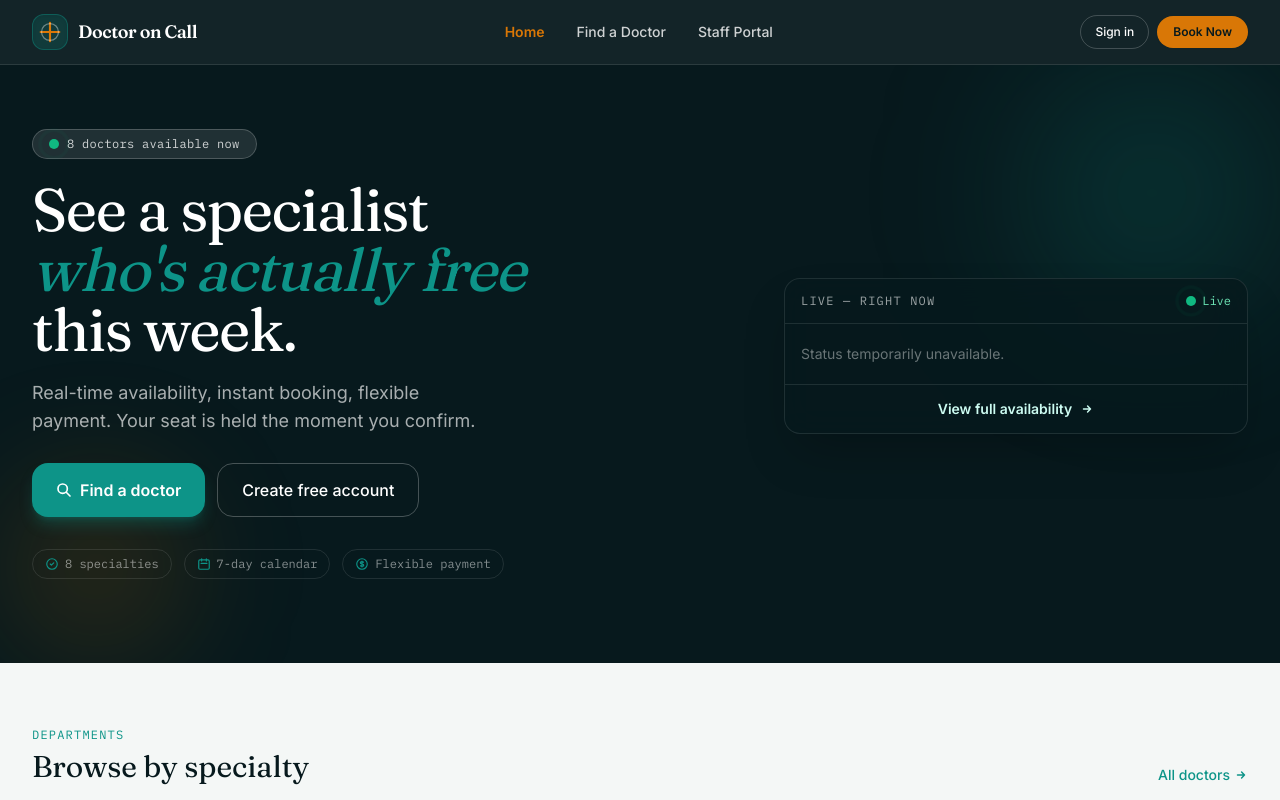
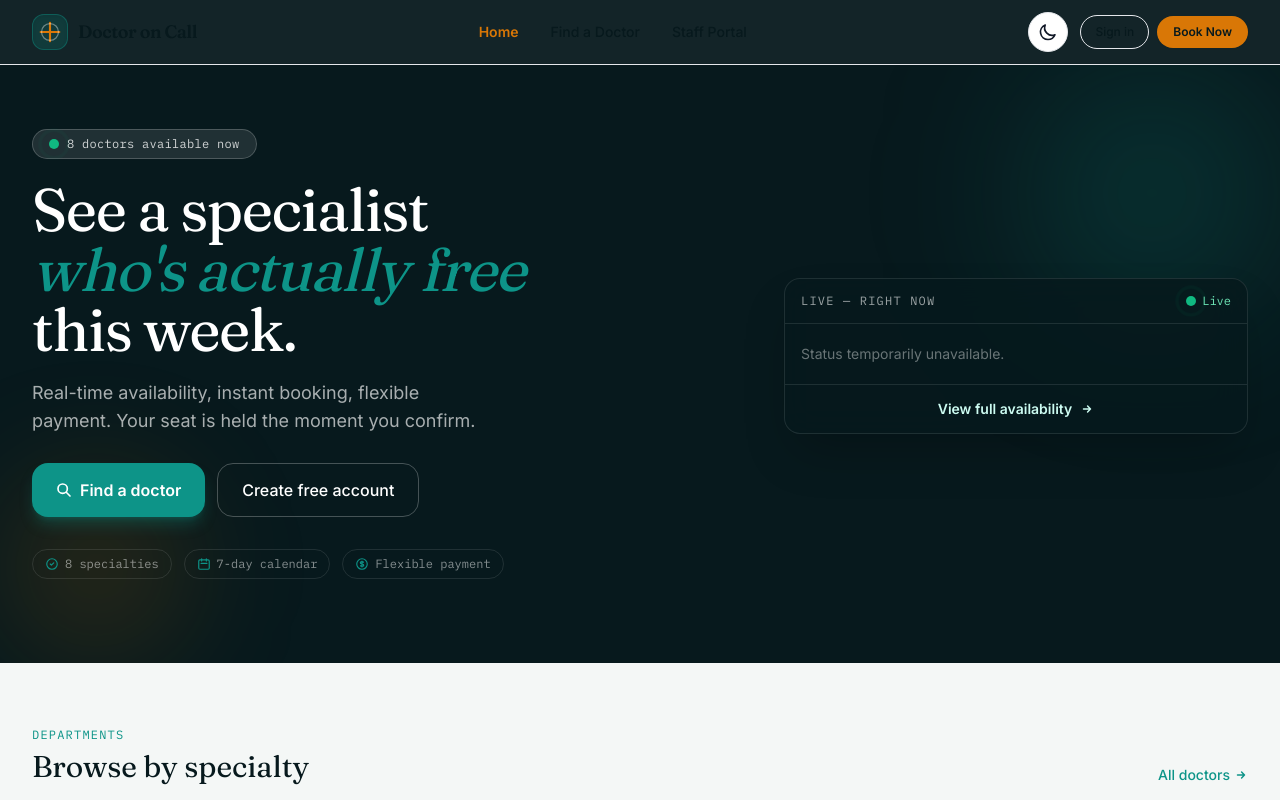
Before and after one commit to Neellpatel/bookingsystem, a website: page public/index.html in a window 1280 px wide. Shown: the top 800 px of the page. Drawn offline with nearby package versions, Linux system fonts and the light colour scheme; no server answers.

Commit message:
Add dark/light theme toggle button

```diff
--- a/public/css/styles.css
+++ b/public/css/styles.css
@@ -3,6 +3,7 @@
 */
 
 :root {
+  /* Light theme (default) */
   --ink: #07191D;
   --ink-surface: #0E292E;
   --canvas: #F4F7F6;
@@ -15,6 +16,35 @@
   --available: #10B981;
   --busy: #F59E0B;
   --offduty: #6B7280;
+  --text-primary: #111827;
+  --text-secondary: #4B5563;
+  --border-light: #E5E7EB;
+  --bg-card: #FFFFFF;
+  --bg-input: #FFFFFF;
+  --header-bg: rgba(7, 25, 29, 0.95);
+  --footer-bg: #07191D;
+}
+
+[data-theme="dark"] {
+  --ink: #F4F7F6;
+  --ink-surface: #E8F0EE;
+  --canvas: #07191D;
+  --white: #0E292E;
+  --teal: #14B8A6;
+  --teal-dark: #0D9488;
+  --teal-light: #064E4E;
+  --brass: #FBBF24;
+  --brass-light: #78350F;
+  --available: #34D399;
+  --busy: #FBBF24;
+  --offduty: #9CA3AF;
+  --text-primary: #F4F7F6;
+  --text-secondary: #D1D5DB;
+  --border-light: #1F2937;
+  --bg-card: #0E292E;
+  --bg-input: #11262B;
+  --header-bg: rgba(7, 25, 29, 0.98);
+  --footer-bg: #07191D;
 }
 
 html {
@@ -25,8 +55,9 @@ html {
 body {
   background-color: var(--canvas);
   font-family: 'Inter', ui-sans-serif, system-ui, -apple-system, BlinkMacSystemFont, sans-serif;
-  color: #111827;
+  color: var(--text-primary);
   padding-bottom: 4.5rem; /* Space for mobile bottom nav */
+  transition: background-color 0.3s ease, color 0.3s ease;
 }
 
 @media (min-width: 768px) {
@@ -80,10 +111,10 @@ a:focus-visible, button:focus-visible, input:focus-visible, select:focus-visible
 
 /* Glassmorphism containers */
 .glass-panel {
-  background: rgba(255, 255, 255, 0.85);
+  background: var(--header-bg);
   backdrop-filter: blur(12px);
   -webkit-backdrop-filter: blur(12px);
-  border: 1px solid rgba(255, 255, 255, 0.5);
+  border: 1px solid var(--border-light);
 }
 
 .glass-dark {
@@ -109,13 +140,50 @@ a:focus-visible, button:focus-visible, input:focus-visible, select:focus-visible
 
 /* Skeleton shimmer loading */
 .skel {
-  background: linear-gradient(90deg, #e5e7eb 25%, #f3f4f6 37%, #e5e7eb 63%);
+  background: linear-gradient(90deg, var(--border-light) 25%, var(--canvas) 37%, var(--border-light) 63%);
   background-size: 400% 100%;
   animation: shimmer 1.4s ease infinite;
 }
 @keyframes shimmer {
   0% { background-position: 100% 0; }
   100% { background-position: 0 0; }
+}
+
+/* Theme toggle button */
+.theme-toggle {
+  display: flex;
+  align-items: center;
+  justify-content: center;
+  width: 40px;
+  height: 40px;
+  border-radius: 50%;
+  background: var(--bg-card);
+  border: 1px solid var(--border-light);
+  color: var(--text-primary);
+  cursor: pointer;
+  transition: background 0.2s, border-color 0.2s, transform 0.2s;
+}
+.theme-toggle:hover {
+  background: var(--teal-light);
+  border-color: var(--teal);
+  transform: scale(1.05);
+}
+.theme-toggle:active {
+  transform: scale(0.95);
+}
+.theme-toggle svg {
+  width: 20px;
+  height: 20px;
+  stroke: var(--text-primary);
+}
+.theme-toggle .sun-icon {
+  display: none;
+}
+[data-theme="dark"] .theme-toggle .sun-icon {
+  display: block;
+}
+[data-theme="dark"] .theme-toggle .moon-icon {
+  display: none;
 }
 
 /* Mobile bottom nav active indicator */
--- a/public/js/nav.js
+++ b/public/js/nav.js
@@ -15,7 +15,7 @@ function renderHeader(active) {
 
   el.innerHTML = `
     <!-- Top Mobile & Desktop Navigation Header -->
-    <header class="bg-ink text-white sticky top-0 z-40 border-b border-white/10 backdrop-blur-md bg-ink/95">
+    <header class="sticky top-0 z-40 border-b border-[var(--border-light)] backdrop-blur-md bg-[var(--header-bg)]">
       <div class="mx-auto max-w-7xl px-4 sm:px-8 h-16 flex items-center justify-between">
         <a href="/index.html" class="flex items-center gap-2.5 shrink-0" aria-label="Doctor on Call home">
           <div class="w-9 h-9 rounded-xl bg-teal/20 border border-teal/40 flex items-center justify-center shadow-inner">
@@ -24,26 +24,35 @@ function renderHeader(active) {
               <circle cx="13" cy="13" r="10" stroke="#F4F7F6" stroke-width="1.5" opacity="0.4"/>
             </svg>
           </div>
-          <span class="font-display text-lg tracking-tight font-semibold">Doctor on Call</span>
+          <span class="font-display text-lg tracking-tight font-semibold text-[var(--ink)]">Doctor on Call</span>
         </a>
 
         <!-- Desktop Navigation Links -->
         <nav class="hidden md:flex items-center gap-8">
-          <a href="/index.html" class="text-sm font-medium transition hover:text-brass ${isHome ? 'text-brass font-semibold' : 'text-white/80'}">Home</a>
-          <a href="/doctors.html" class="text-sm font-medium transition hover:text-brass ${isDoctors ? 'text-brass font-semibold' : 'text-white/80'}">Find a Doctor</a>
-          ${loggedIn && !isStaff ? `<a href="/dashboard.html" class="text-sm font-medium transition hover:text-brass ${isDashboard ? 'text-brass font-semibold' : 'text-white/80'}">My Appointments</a>` : ''}
-          ${isStaff ? `<a href="/reception/index.html" class="text-sm font-medium transition hover:text-brass ${isReception ? 'text-brass font-semibold' : 'text-white/80'}">Reception Desk</a>` : `<a href="/reception/login.html" class="text-sm font-medium transition hover:text-brass ${isReception ? 'text-brass font-semibold' : 'text-white/80'}">Staff Portal</a>`}
+          <a href="/index.html" class="text-sm font-medium transition hover:text-brass ${isHome ? 'text-brass font-semibold' : 'text-[var(--ink)]/80'}">Home</a>
+          <a href="/doctors.html" class="text-sm font-medium transition hover:text-brass ${isDoctors ? 'text-brass font-semibold' : 'text-[var(--ink)]/80'}">Find a Doctor</a>
+          ${loggedIn && !isStaff ? `<a href="/dashboard.html" class="text-sm font-medium transition hover:text-brass ${isDashboard ? 'text-brass font-semibold' : 'text-[var(--ink)]/80'}">My Appointments</a>` : ''}
+          ${isStaff ? `<a href="/reception/index.html" class="text-sm font-medium transition hover:text-brass ${isReception ? 'text-brass font-semibold' : 'text-[var(--ink)]/80'}">Reception Desk</a>` : `<a href="/reception/login.html" class="text-sm font-medium transition hover:text-brass ${isReception ? 'text-brass font-semibold' : 'text-[var(--ink)]/80'}">Staff Portal</a>`}
         </nav>
 
         <!-- Right Header User Controls -->
         <div class="flex items-center gap-3">
+          <!-- Theme Toggle -->
+          <button id="theme-toggle" class="theme-toggle" aria-label="Toggle dark mode" title="Toggle theme">
+            <svg class="moon-icon" fill="none" viewBox="0 0 24 24" stroke="currentColor" stroke-width="2" aria-hidden="true">
+              <path stroke-linecap="round" stroke-linejoin="round" d="M20.354 15.354A9 9 0 018.646 3.646 9.003 9.003 0 0012 21a9.003 9.003 0 008.354-5.646z"/>
+            </svg>
+            <svg class="sun-icon" fill="none" viewBox="0 0 24 24" stroke="currentColor" stroke-width="2" aria-hidden="true">
+              <path stroke-linecap="round" stroke-linejoin="round" d="M12 3v1m0 16v1m9-9h-1M4 12H3m15.364 6.364l-.707-.707M6.343 6.343l-.707-.707m12.728 0l-.707.707M6.343 17.657l-.707.707M16 12a4 4 0 11-8 0 4 4 0 018 0z"/>
+            </svg>
+          </button>
           ${loggedIn
             ? `<div class="flex items-center gap-2">
-                 <span class="hidden sm:inline text-xs font-mono text-white/70 bg-white/10 px-2.5 py-1 rounded-full border border-white/15">${user?.name || 'User'}</span>
-                 <button id="logout-btn" class="text-xs font-medium px-3.5 py-2 rounded-full border border-white/20 hover:bg-white/10 transition active:scale-95">Sign out</button>
+                 <span class="hidden sm:inline text-xs font-mono text-[var(--ink)]/70 bg-[var(--bg-card)] px-2.5 py-1 rounded-full border border-[var(--border-light)]">${user?.name || 'User'}</span>
+                 <button id="logout-btn" class="text-xs font-medium px-3.5 py-2 rounded-full border border-[var(--border-light)] hover:bg-[var(--bg-input)] transition active:scale-95 text-[var(--ink)]">Sign out</button>
                </div>`
             : `<div class="flex items-center gap-2">
-                 <a href="/login.html" class="text-xs font-medium px-3.5 py-2 rounded-full border border-white/20 hover:bg-white/10 transition active:scale-95">Sign in</a>
+                 <a href="/login.html" class="text-xs font-medium px-3.5 py-2 rounded-full border border-[var(--border-light)] hover:bg-[var(--bg-input)] transition active:scale-95 text-[var(--ink)]">Sign in</a>
                  <a href="/register.html" class="text-xs font-semibold px-4 py-2 rounded-full bg-brass text-ink hover:brightness-110 transition shadow-sm active:scale-95">Book Now</a>
                </div>`
           }
@@ -134,8 +143,28 @@ function renderFooter() {
   `;
 }
 
+function initTheme() {
+  const saved = localStorage.getItem('theme');
+  const prefersDark = window.matchMedia('(prefers-color-scheme: dark)').matches;
+  const theme = saved || (prefersDark ? 'dark' : 'light');
+  document.documentElement.setAttribute('data-theme', theme);
+}
+
+function toggleTheme() {
+  const current = document.documentElement.getAttribute('data-theme');
+  const next = current === 'dark' ? 'light' : 'dark';
+  document.documentElement.setAttribute('data-theme', next);
+  localStorage.setItem('theme', next);
+}
+
 document.addEventListener('DOMContentLoaded', () => {
+  initTheme();
   const page = document.body.getAttribute('data-page') || '';
   renderHeader(page);
   renderFooter();
+
+  const themeToggle = document.getElementById('theme-toggle');
+  if (themeToggle) {
+    themeToggle.addEventListener('click', toggleTheme);
+  }
 });
```
